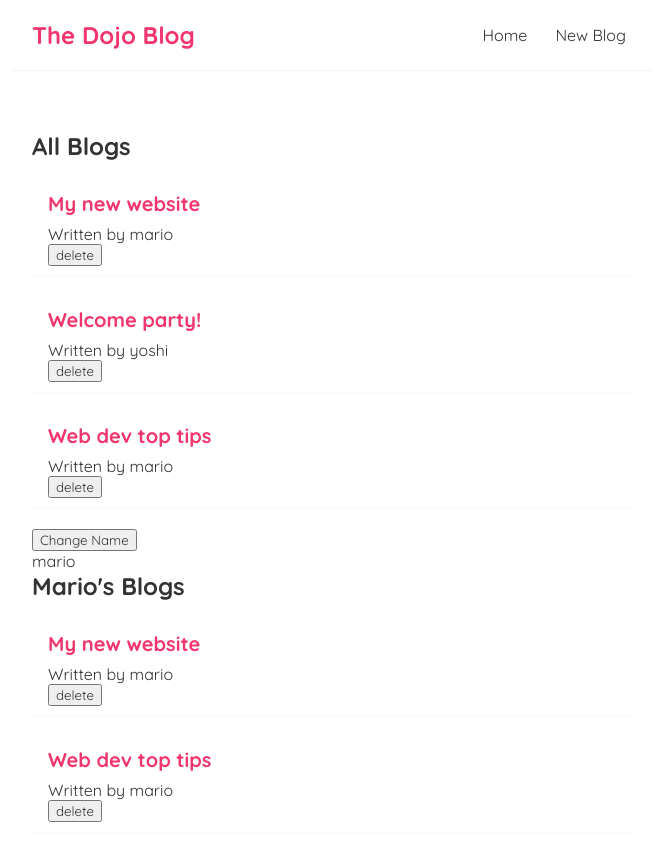
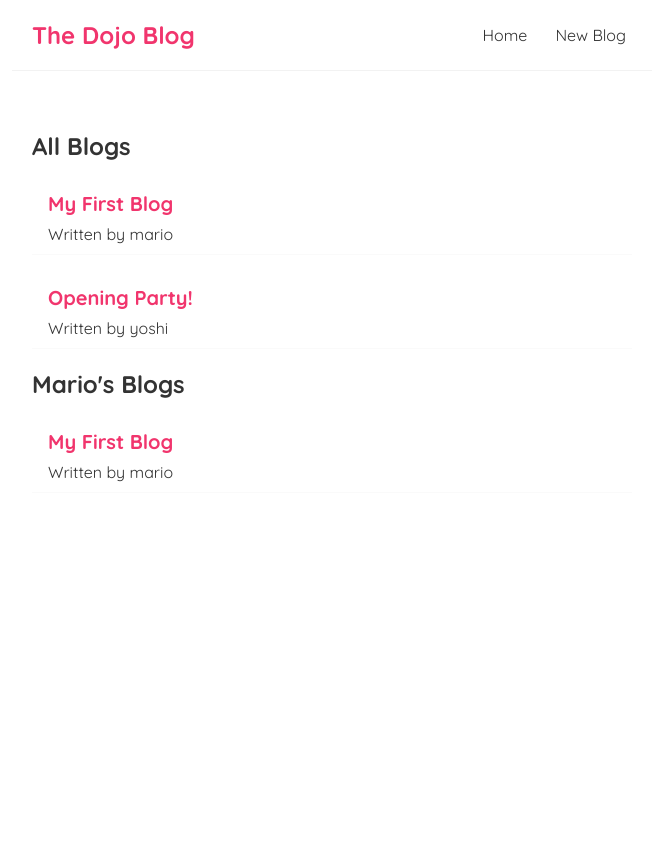
Before and after one commit to epalacio/dojo-blog, a React (Create React App) app: page / in a window 1280 px wide. Shown: the top 860 px of the page, without its empty margins (308-964 px from the left). After the commit the page ends 800 px from the top, so only its background shows below. Built offline with nearby package versions, Linux system fonts and the light colour scheme; data requests are answered from the project's data file.

Commit message:
fetching data via .then() with useEffect through a json server

```diff
--- a/src/BlogList.js
+++ b/src/BlogList.js
@@ -1,4 +1,4 @@
-const BlogList = ({blogs, title, handleDelete}) => {
+const BlogList = ({blogs, title}) => {
 // props have been destructured above with ES6
 
     return (
@@ -8,7 +8,6 @@
                 <div className="blog-preview" key={blog.id}>
                     <h2>{blog.title}</h2>
                     <p>Written by {blog.author}</p>
-                    <button onClick={() => handleDelete(blog.id)} >delete</button>
                 </div>
             ))}
         </div>
--- a/src/Home.js
+++ b/src/Home.js
@@ -2,30 +2,22 @@
 import BlogList from "./BlogList";
 
 const Home = () => {
-    const [blogs, setBlogs] = useState([
-        { title: 'My new website', body: 'lorem ipsum...', author: 'mario', id: 1 },
-        { title: 'Welcome party!', body: 'lorem ipsum...', author: 'yoshi', id: 2 },
-        { title: 'Web dev top tips', body: 'lorem ipsum...', author: 'mario', id: 3 }
-    ]);
-
-    const [name, setName] = useState('mario');
-
-    const handleDelete = (id) => {
-        const newBlogs = blogs.filter(blog => blog.id !== id);
-        setBlogs(newBlogs);
-    };
+    const [blogs, setBlogs] = useState(null);
 
     useEffect(() => {
-        console.log('useEffect ran');
-        console.log(name);
-    }, [name]);
+        fetch('http://localhost:8000/blogs')
+            .then(res => {
+                return res.json()
+            })
+            .then(data => {
+                setBlogs(data);
+            });
+    }, []);
 
     return (
         <div className="home">
-            <BlogList blogs={blogs} title="All Blogs" handleDelete={handleDelete}/>
-            <button onClick={() => setName('luigi')}>Change Name</button>
-            <p>{name}</p>
-            <BlogList blogs={blogs.filter((blog) => blog.author === 'mario')} title="Mario's Blogs" handleDelete={handleDelete}/>
+            {blogs && <BlogList blogs={blogs} title="All Blogs" />}
+            {blogs && <BlogList blogs={blogs.filter((blog) => blog.author === 'mario')} title="Mario's Blogs" />}
         </div>
      );
 }
```
Also changed, not shown: 1 other file (tests, documents, lock files or other folders).
